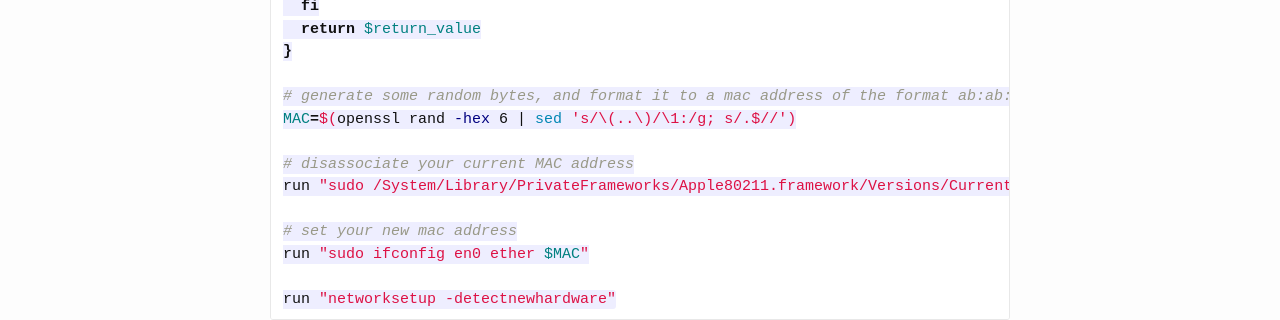
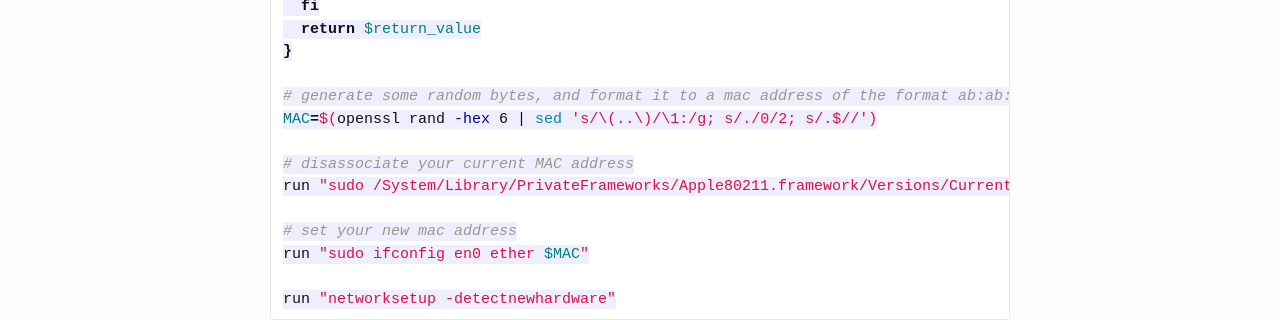
Before and after one commit to eliasbagley/eliasbagley.github.io, a Jekyll site: the page built from _posts/2017-02-07-changing-mac-address.markdown, in a window 1280 px wide. Shown: the part 873-1193 px from the top of the page. Built offline with Jekyll 4.4.1, drawn with Linux system fonts in a browser that asks for light colours; Markdown is read by kramdown in place of the engine named in the settings; comment, search, counter and statistics services are not loaded.

Commit message:
Update mac address script

```diff
--- a/_posts/2017-02-07-changing-mac-address.markdown
+++ b/_posts/2017-02-07-changing-mac-address.markdown
@@ -32,7 +32,7 @@ function run() {
 }
 
 # generate some random bytes, and format it to a mac address of the format ab:ab:ab:ab:ab:ab
-MAC=$(openssl rand -hex 6 | sed 's/\(..\)/\1:/g; s/.$//')
+MAC=$(openssl rand -hex 6 | sed 's/\(..\)/\1:/g; s/./0/2; s/.$//')
 
 # disassociate your current MAC address
 run "sudo /System/Library/PrivateFrameworks/Apple80211.framework/Versions/Current/Resources/airport -z"
```
